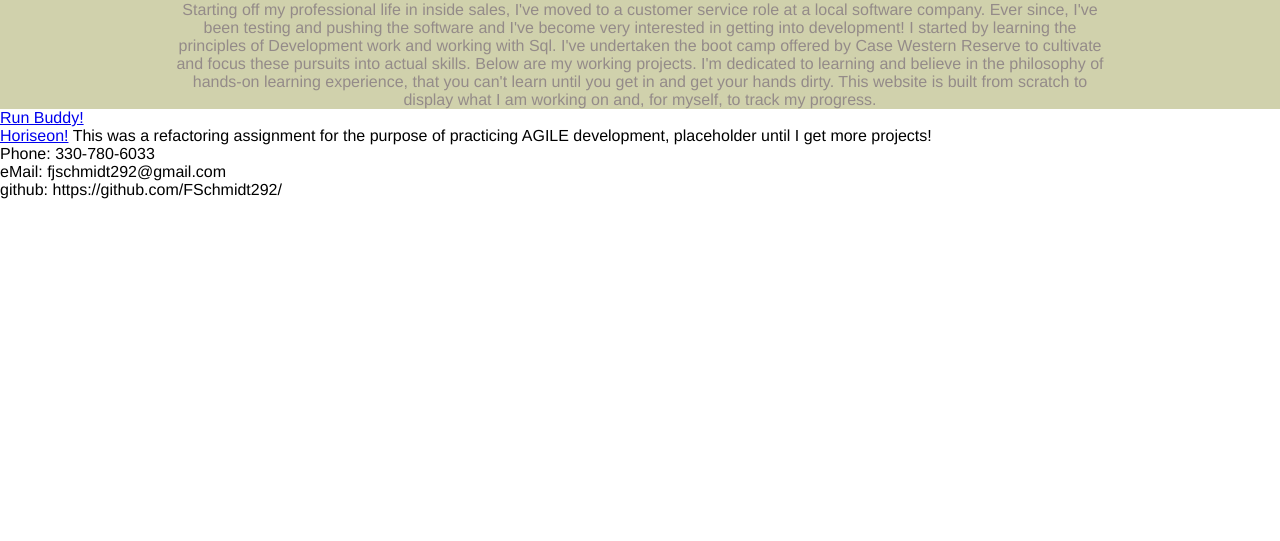
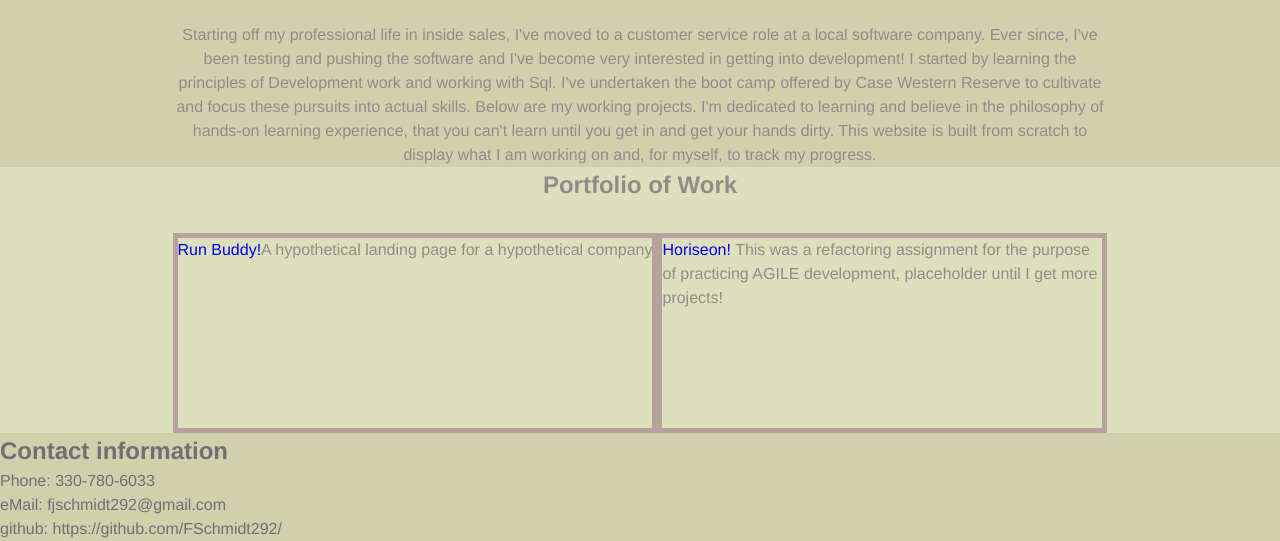
Before and after one commit to FSchmidt292/treysPortfolio, a plain HTML site: page index.html in a window 1280 px wide. Shown: the part 536-1077 px from the top of the page. Before the commit the page ends 800 px from the top, so only its background shows below. Drawn offline with Linux system fonts and the light colour scheme.

Commit message:
fixing some flex and finishing up preliminary styling

```diff
--- a/assets/css/style.css
+++ b/assets/css/style.css
@@ -2,6 +2,7 @@
     font-family: helvetica, sans-serif, arial;
     margin: 0;
     box-sizing: border-box;
+    text-decoration: none;
 }
 :root{
     --primary-bg-color: #DDe0bd;
@@ -13,6 +14,8 @@
 
 .flex-row{
     display: flex;
+    flex-wrap: wrap;
+    justify-content: center;
 }
 
 .section-title{
@@ -63,7 +66,10 @@ header nav ul li a {
 
 html,
 body {
-    height:100%
+    height:100%;
+    margin: 0;
+    padding: 0;
+    line-height: 1.5;
 }
 
 .hero {
@@ -104,3 +110,44 @@ body {
 .bio h2{
     color: var(--secondary-color);
 }
+
+.projects{
+    background-color: var(--primary-bg-color);
+    color: var(--primary-color);
+    text-decoration: none;
+    justify-content:space-around
+
+}
+
+.projects h2{
+    display: flex;
+    align-items: center;
+    justify-content: center;
+    padding-bottom: 30px;
+}
+
+.proj-container{
+   display: flex;
+   justify-content: center;
+}
+
+.run-buddy{
+    border: 5px solid var(--accent-color);
+    min-height: 200px;
+    max-height: 200px;
+    max-width: 450;
+    display: flex;
+}
+
+.horiseon{
+    border: 5px solid var(--accent-color);
+    min-height: 200px;
+    max-height: 200px;
+    display: flex;
+    max-width: 450px;
+}
+
+.contact{
+    background-color: var(--secondary-bg-color);
+    color: var(--secondary-color)
+}
--- a/index.html
+++ b/index.html
@@ -42,20 +42,27 @@
 </section>
 
 <section class="projects">
-    <article id="project">
-        <p>
-            <a href="https://fschmidt292.github.io/run-buddy/" target="blank">Run Buddy!</a></a>
-        </p>
-    </article>
-    <article id="project">
-        <p>
-            <a href="https://fschmidt292.github.io/Horiseon-refactor/" target="blank">Horiseon!</a>
-            This was a refactoring assignment for the purpose of practicing AGILE development, placeholder until I get more projects!
-        </p>
-    </article>
+    <h2>Portfolio of Work</h2>
+        <div class="proj-container">
+
+            <div class="flex-row run-buddy">
+                <a href="https://fschmidt292.github.io/run-buddy/" target="blank">Run Buddy!</a>
+                    <p>A hypothetical landing page for a hypothetical company</p>
+            </div>
+
+
+            <div class="flex-row horiseon">
+                <p>
+                    <a href="https://fschmidt292.github.io/Horiseon-refactor/" target="blank">Horiseon!</a>
+                     This was a refactoring assignment for the purpose of practicing AGILE development, placeholder until I get more projects!
+                </p>
+            </div>
+        </div>
+    </div>
 </section>
 
 <section class="contact">
+    <h2>Contact information</h2>
     <div>
         <p>Phone: 330-780-6033</p>
         <p>eMail: fjschmidt292@gmail.com</p>
```
